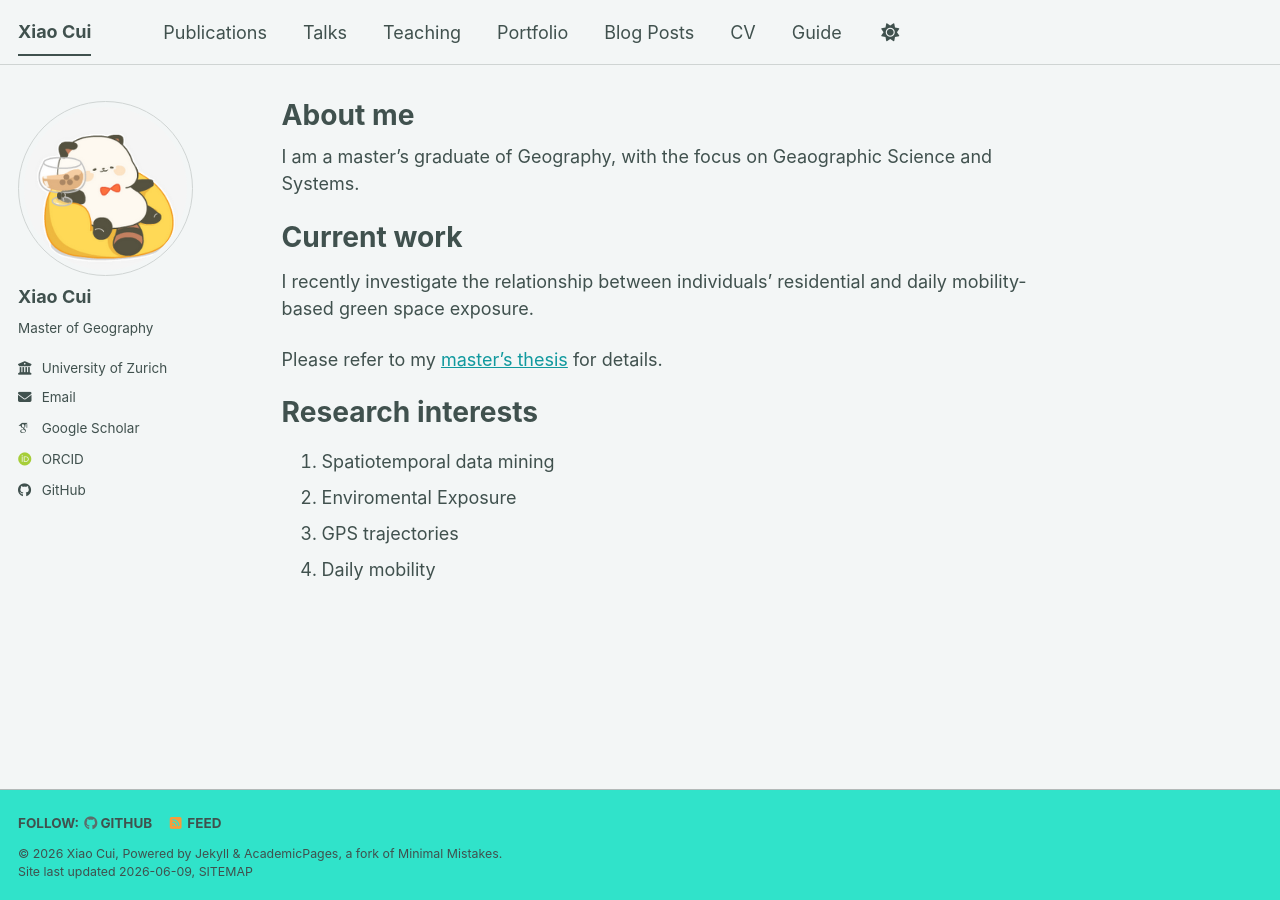
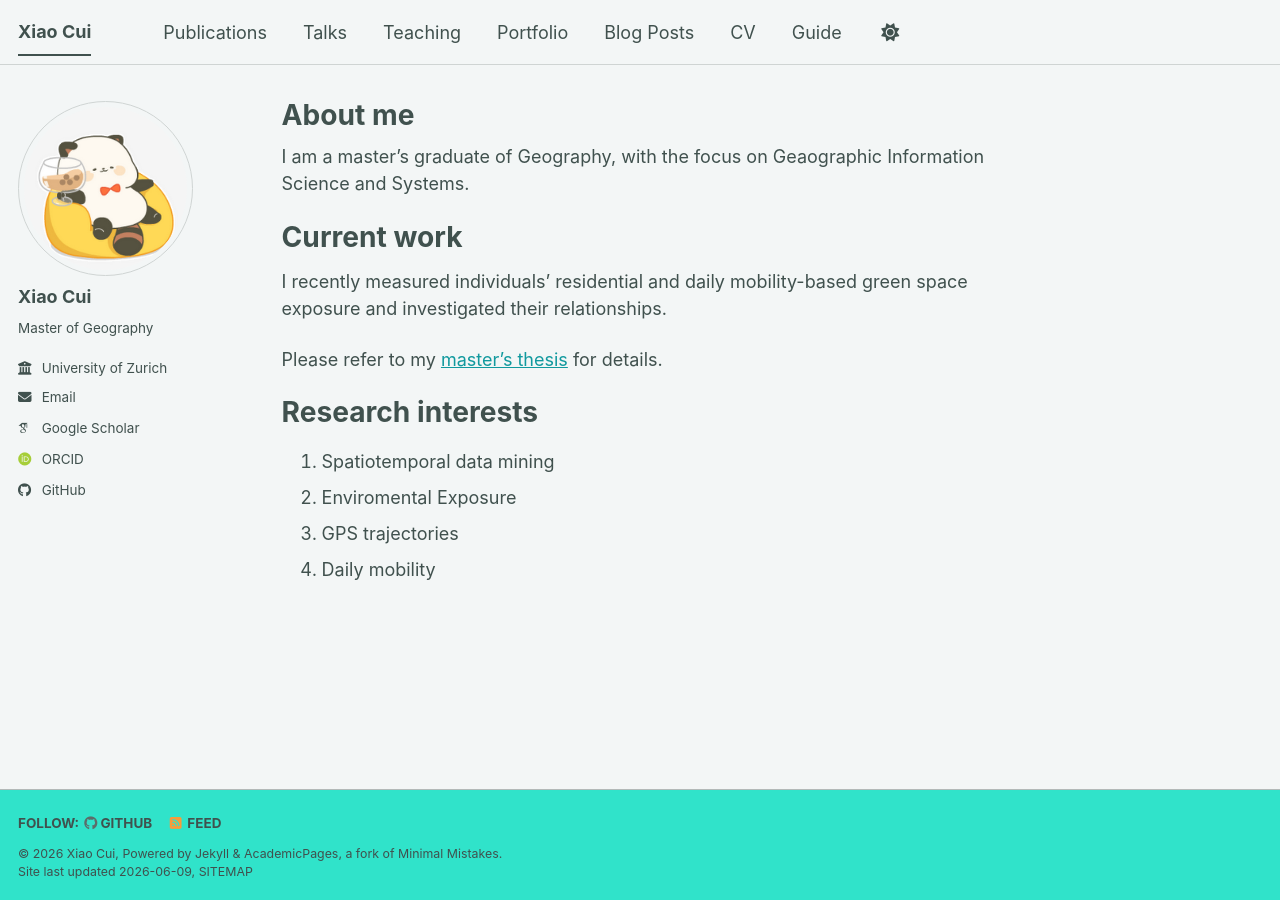
Before and after one commit to 666Xiao666/666Xiao666.github.io, a Jekyll site: the page built from _pages/about.md, in a window 1280 px wide. Built offline with Jekyll 4.4.1, drawn with Linux system fonts in a browser that asks for light colours; some web fonts are replaced; a script bundle is joined from its source files by our own code; library files that are not in the unit come from our copies.

Commit message:
Revise about page for clarity and accuracy
Updated focus area in education and clarified recent work description.

```diff
--- a/_pages/about.md
+++ b/_pages/about.md
@@ -7,12 +7,12 @@ redirect_from:
   - /about.html
 ---
 
-I am a master's graduate of Geography, with the focus on Geaographic Science and Systems.
+I am a master's graduate of Geography, with the focus on Geaographic Information Science and Systems.
 
 Current work
 ======
 
-I recently investigate the relationship between individuals' residential and daily mobility-based green space exposure.
+I recently measured individuals' residential and daily mobility-based green space exposure and investigated their relationships.
 
 Please refer to my [master's thesis](https://lean-gate.geo.uzh.ch/typo3conf/ext/qfq/Classes/Api/download.php/mastersThesis/1188) for details.
 
```
